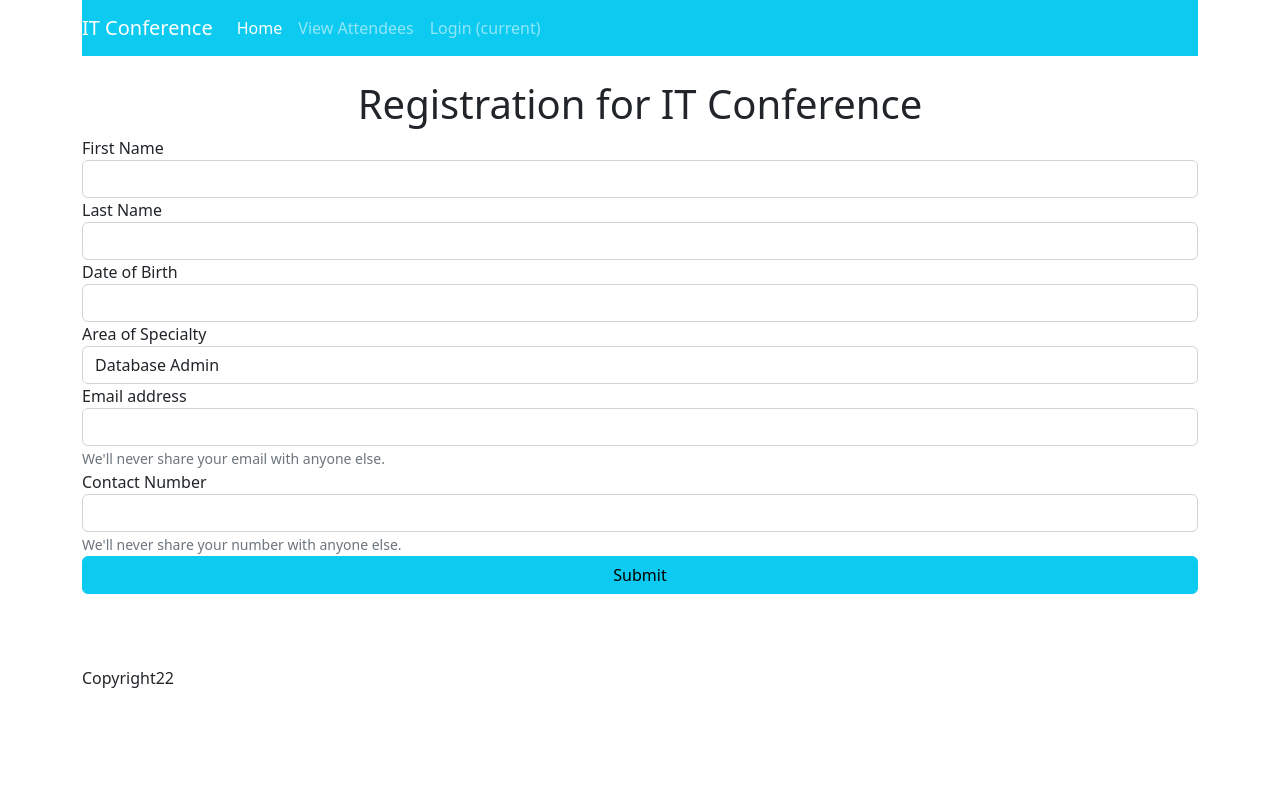
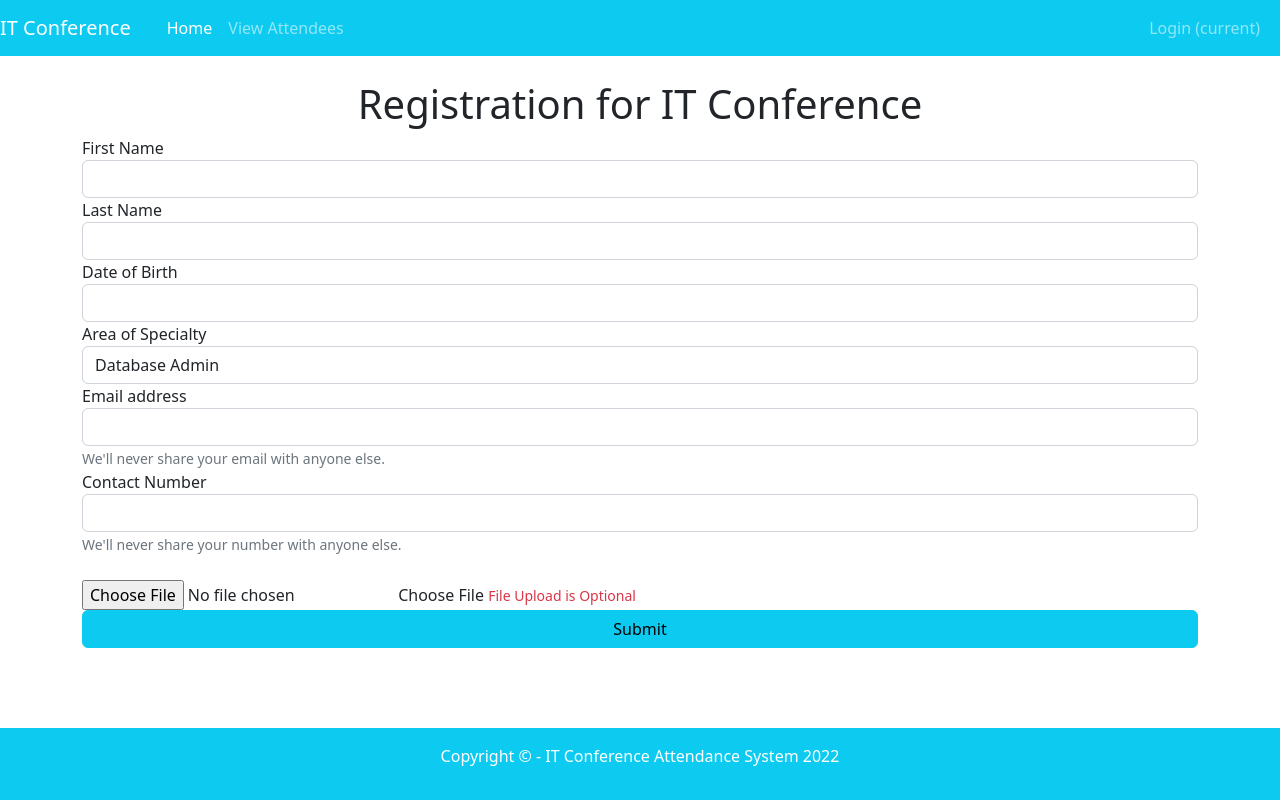
Before and after one commit to ForrestRus/Attendance, a PHP site: page / in a window 1280 px wide. Run offline with PHP 8.4, Linux system fonts and the light colour scheme.

Commit message:
Container amend

```diff
--- a/includes/footer.php
+++ b/includes/footer.php
@@ -1,6 +1,7 @@
-<div
-id="footer">
-<?php echo 'Copyright' . date('y');?>
+
+ <div id="footer" class="p-3 bg-info text-white fixed-bottom">
+  <p class="text-center">Copyright &copy; - IT Conference Attendance System <?php echo date('Y'); ?></p>
+
 </div>
 
 </div>
--- a/includes/header.php
+++ b/includes/header.php
@@ -18,13 +18,13 @@ include 'includes/session.php'
     <title>Attendance - <?php echo $title ?></title>
 </head>
   <body>
-  <div class="container">
+
   <nav class="navbar navbar-expand-lg navbar-dark bg-info">
         <a class="navbar-brand" href="index.php">IT Conference</a>
         <button class="navbar-toggler" type="button" data-bs-toggle="collapse" data-bs-target="#navbarNav" aria-controls="navbarNav" aria-expanded="false" aria-label="Toggle navigation">
           <span class="navbar-toggler-icon"></span>
         </button>
-        <div class="collapse navbar-collapse" id="navbarNavAltMarkup">
+        <div class="collapse navbar-collapse          container   " id="navbarNavAltMarkup">
           <div class = "navbar-nav mr-auto">
             <a class="nav-link active" aria-current="page" href="index.php">Home</a>
             <a class="nav-link" href="viewrecords.php">View Attendees</a>
@@ -42,4 +42,6 @@ include 'includes/session.php'
             </div>
         </div>
       </nav>
+  <div class="container">
+
       <br/>
--- a/index.php
+++ b/index.php
@@ -41,6 +41,14 @@
     <input type="text" class="form-control" id="phone" aria-describedby="phoneHelp">
     <small id="phoneHelp" class="form-text text-muted">We'll never share your number with anyone else.</small name="phone">
   </div>
+  <br>
+  <div class="custom-file">
+            <input type="file" accept="image/*" class="custom-file-input" id="avatar" name="avatar" >
+            <label class="custom-file-label" for="avatar">Choose File</label>
+            <small id="avatar" class="form-text text-danger">File Upload is Optional</small>
+
+        </div>
+
 
    <div class="d-grid gap-2">
   <button type="submit" name="submit" class="btn btn-info btn-block">Submit</button>
@@ -50,5 +58,7 @@
 <br>
 <br>
 <br>
+<br>
+<br>
 
     <?php require_once 'includes/footer.php';?>
--- a/view.php
+++ b/view.php
@@ -17,7 +17,9 @@
 
 ?>
 
-    <div class="card border-primary mb-3" style="max-width: 540px;">
+<img src="<?php echo empty($result['avatar_path']) ? "uploads/blank.png" : $result['avatar_path'] ; ?>" class="rounded-circle" style="width: 20%; height: 20%" />
+
+    <div class="card border-info mb-3" style="max-width: 540px;">
         <div class="row g-0">
             <div class="col-md-4">
 
```
Also changed, not shown: success.php (+32 -29 lines).
